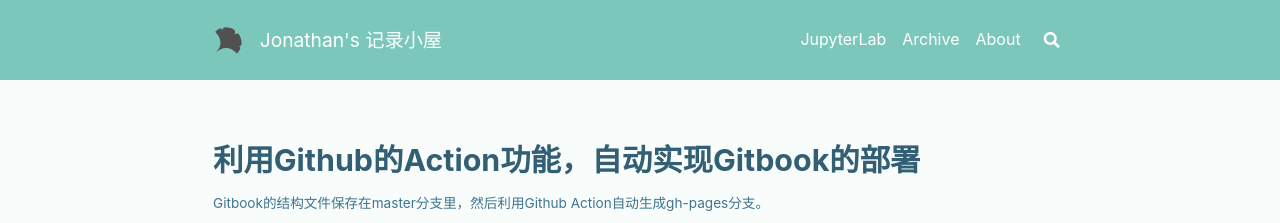
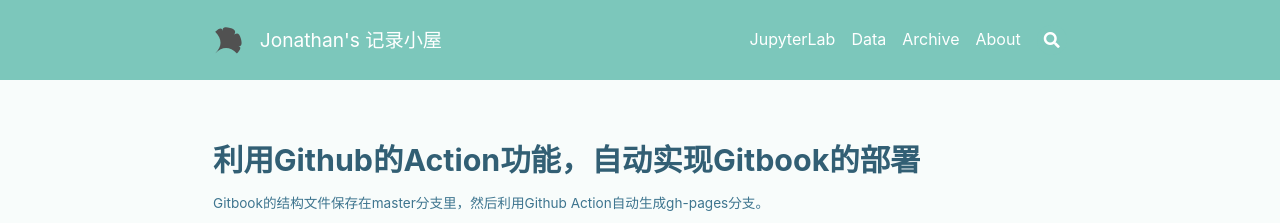
Before and after one commit to x-researcher/blog, a Jekyll site: the page built from index.html, in a window 1280 px wide. Shown: the top 223 px of the page. Built offline with Jekyll 4.4.1, drawn with Linux system fonts in a browser that asks for light colours; nearby versions of some CDN libraries; the list of posts is cut into pages by our own code.

Commit message:
add Data navigation

```diff
--- a/_data/navigation.yml
+++ b/_data/navigation.yml
@@ -22,6 +22,10 @@ header:
       fr-LU   : *FR
       # @end locale config
     url: https://jupyter.xresearcher.com/lab
+
+  - titles:
+      en      : &EN       Data
+    url: https://data.xresearcher.com
 
   - titles:
       # @start locale config
```
